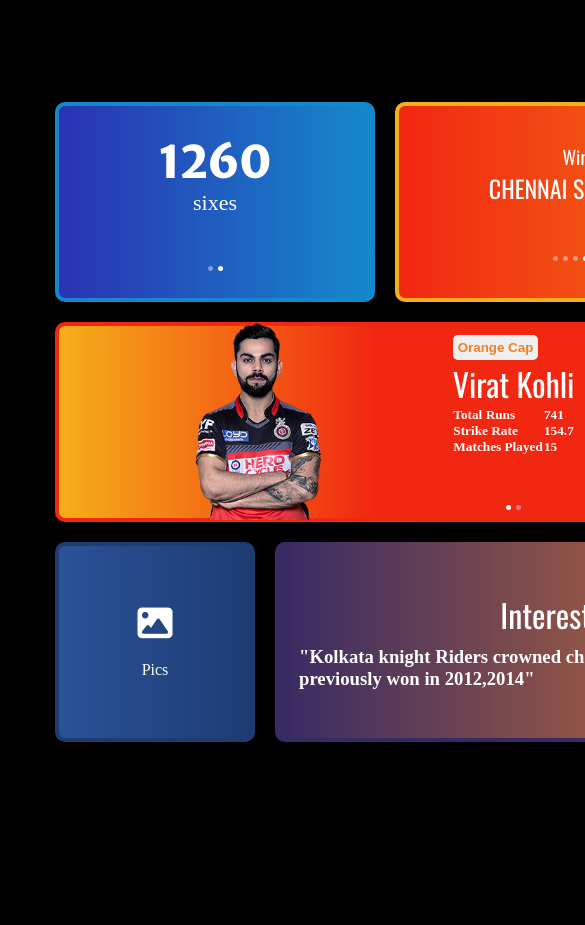
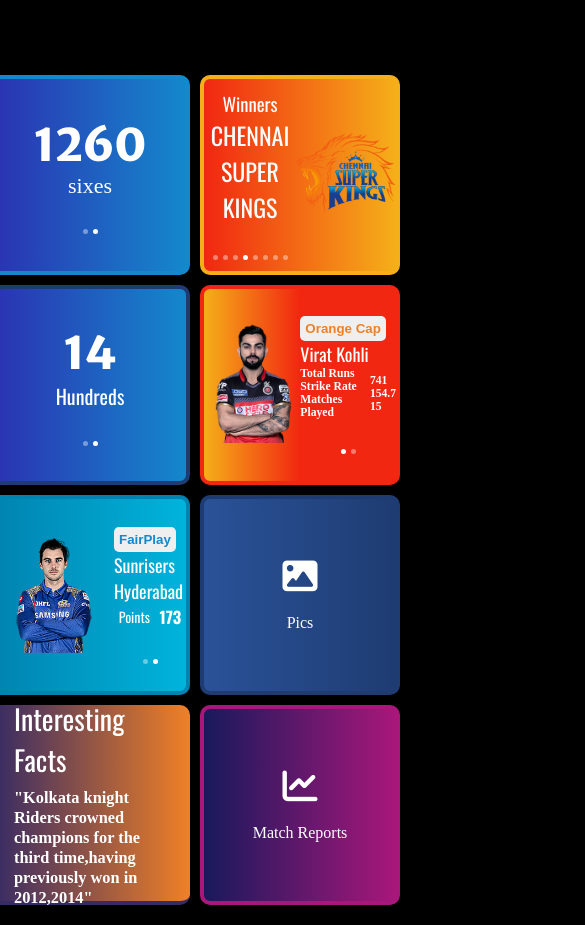
Before and after one commit to keerthiboga/grid-layout, a plain HTML site: page index.html in a window 390 px wide. Shown: the top 925 px of the page, 585 px wide, since content can reach past the window. Before the commit the page ends 844 px from the top, so only its background shows below. Drawn offline with nearby package versions, Linux system fonts and the light colour scheme.

Commit message:
updated the grid with responsiveness

```diff
--- a/index.html
+++ b/index.html
@@ -138,6 +138,18 @@
             flex-direction: column;
             border:4px solid #A8177A;
         }
+        .superKings img
+        {
+            width:160px;
+        }
+        .virat img
+        {
+            height:200px;
+        }
+        .cummins img
+        {
+            height:200px;
+        }
         .btn
         {
             padding:5px;
@@ -188,18 +200,135 @@
           {
             text-align: center;
           }
-          @media (max-width:1200px)
+          @media (max-width:1000px)
           {
-            body
+            .boxes
             {
-                overflow-x: scroll;
+                height:auto;
+                width:auto;
+                padding:20px;
+                display: grid;
+                grid-template-columns: 350px 350px 350px;
+                grid-template-rows: 200px 200px 200px;
+                gap: 10px;
             }
-            .container
+            .box1
             {
-                margin-left:520px;
+                grid-area: 1/1/2/2;
             }
+            .box2
+            {
+                grid-area: 1/2/2/3;
+            }
+            .box3
+            {
+                grid-area: 1/3/2/4;
+            }
+            .box4
+            {
+                grid-area: 2/1/3/2;
+                font-size: 18px;
+            }
+            .box4 h1,.box5 h1
+            {
+                font-size: 23px;
+            }
+            .box5
+            {
+                grid-area: 2/2/3/3;
+                font-size: 18px;
+            }
+            .box6
+            {
+                grid-area:2/3/3/4;
+            }
+            .box7
+            {
+                grid-area: 3/1/4/2;
+            }
+            .box8
+            {
+                grid-area:3/2/4/3;
+            }
+            .box9
+            {
+                grid-area: 3/3/4/4;
+            }
+          }
+          @media (max-width:600px)
+          {
+            .boxes
+            {
+                height:auto;
+                width:auto;
+                padding:20px;
+                padding-top:40%;
+                display: grid;
+                grid-template-columns: 200px 200px;
+                grid-template-rows: 200px 200px 200px 200px;
+                gap: 10px;
+            }
+            .box1
+            {
+                grid-area: 1/1/2/2;
+            }
+            .box2
+            {
+                grid-area: 1/2/2/3;
+            }
+            .box3
+            {
+                grid-area: 2/1/3/2;
+            }
+            .box4
+            {
+                grid-area: 2/2/3/3;
+                font-size: 14px;
+                justify-content: center;
+            }
+            .box4 h1,.box5 h1
+            {
+                font-size: 18px;
+            }
+            .box5
+            {
+                grid-area: 3/1/4/2;
+                font-size: 14px;
+                justify-content: center;
+            }
+            .box6
+            {
+                grid-area:3/2/4/3;
+            }
+            .box7
+            {
+                grid-area: 4/1/5/2;
+                font-size: 14px;
+            }
+            .box8
+            {
+                grid-area:4/2/5/3;
+            }
+            .box9
+            {
+                display:none;
+            }
+            .superKings img{
+                width:100px;
+            }
+            .virat img{
+                height:120px;
+            }
+            .cummins img
+            {
+                height:120px;
+            }
+            .circles
+            {
+                margin-top:30px;
+            }
+          }
 
-          }
     </style>
 </head>
 <body>
@@ -229,7 +358,7 @@
                     </div>
                 </div>
                 <div class="superKings">
-                    <img src="Chennai_Super_Kings_Logo.svg.png" width="160px" alt="">
+                    <img src="Chennai_Super_Kings_Logo.svg.png" alt="virat_image">
                 </div>
             </div>
             <div class="box box3 display">
@@ -242,7 +371,7 @@
             </div>
             <div class="box box4 display">
                 <div class="virat">
-                    <img src="virat.png" height="200px"  alt="Virat_Kohli">
+                    <img src="virat.png" alt="Virat_Kohli">
                 </div>
                 <div class="KohliInfo">
                     <button class="btn" style="color:#F08026;font-weight:600">Orange Cap</button>
@@ -267,11 +396,11 @@
             </div>
             <div class="box box5 display">
                 <div class="cummins">
-                    <img src="pat-cummins.png" height="200px"alt="cummins_pic">
+                    <img src="pat-cummins.png" alt="cummins_pic">
                 </div>
                 <div class="cumminsInfo oswald">
                     <button class="btn" style="color:#1488CC;font-weight:600">FairPlay</button>
-                    <h1 >Sunrisers Hyderabad</h1>
+                    <h1 class="oswald">Sunrisers Hyderabad</h1>
                     <div class="runs display">
                         <p>Points</p>
                         <h3>173</h3>
```
